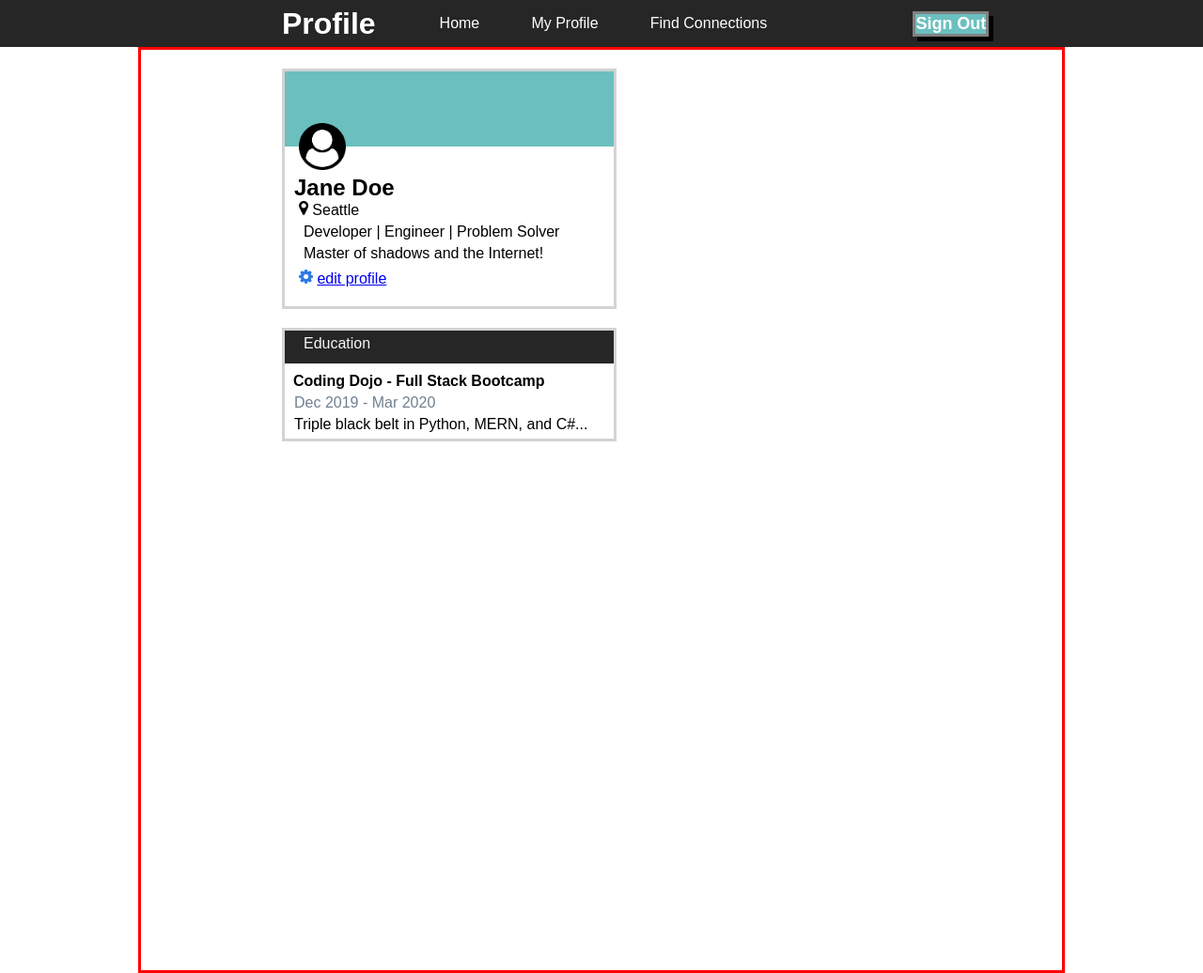
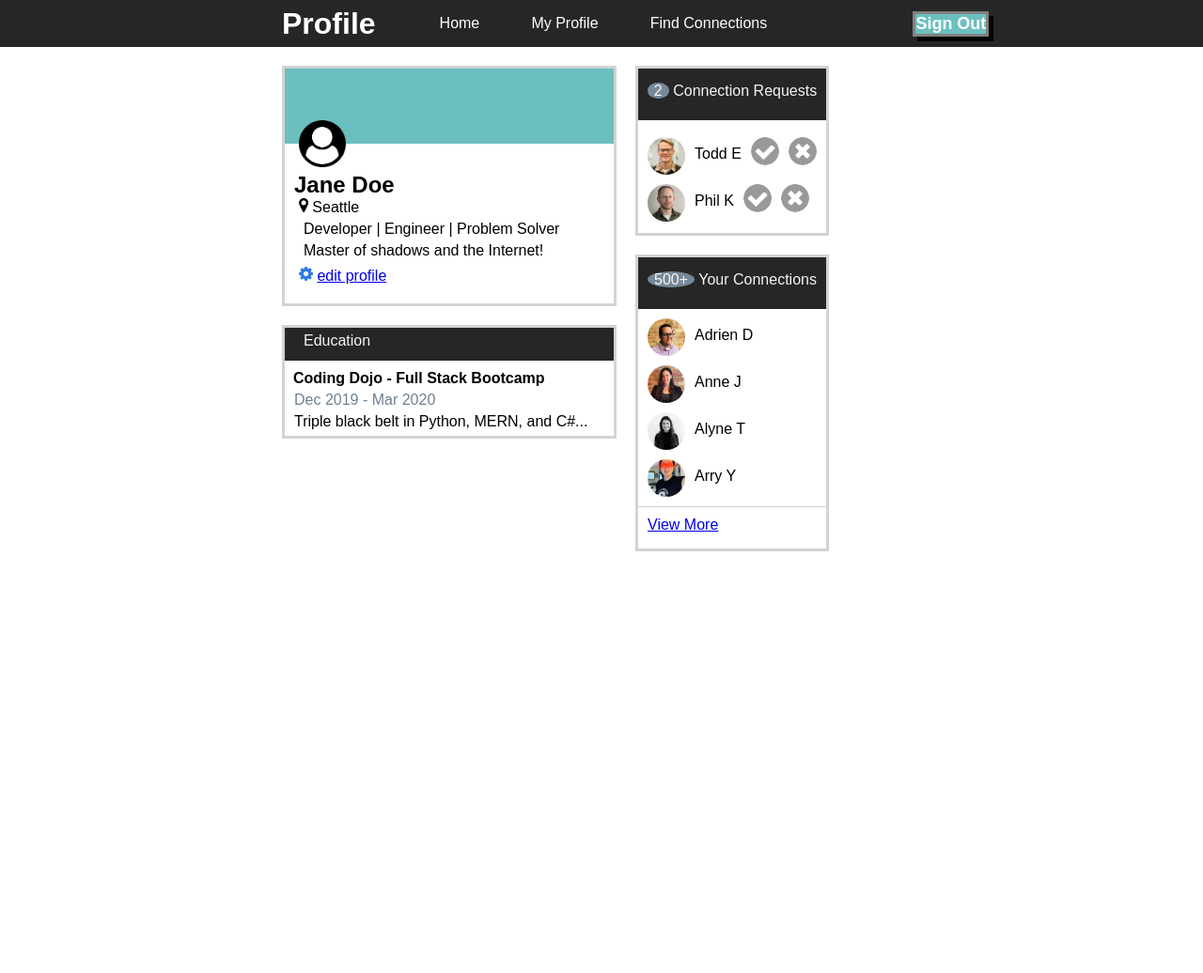
Before and after one commit to mgarcia1008/Profile, a plain HTML site: page index.html in a window 1280 px wide. Shown: the whole page at 94% size. Drawn offline with Linux system fonts and the light colour scheme.

Commit message:
Final Submission

```diff
--- a/index.html
+++ b/index.html
@@ -19,13 +19,12 @@
             <li><button class="btn">Sign Out</button></li>
         </ul>
     </div>
-
-<div class="container">
+    <div class="container">
         <div class="row">
             <div class="columnleft">
                 <div class="usercard">
                     <div class="userheader">
-                    <img src="imgs/icons/user-circle.png" alt="user" class="proimg">
+                        <img src="imgs/icons/user-circle.png" alt="user" class="proimg">
                     </div>
                     <div class="cardtext">
                         <h2>Jane Doe</h2>
@@ -33,7 +32,7 @@
                         Seattle
                         <p>Developer | Engineer | Problem Solver</p>
                         <p>Master of shadows and the Internet!</p>
-                        <img src="imgs\icons\gear.png" alt="gear" class="gear">
+                        <img src="imgs/icons/gear.png" alt="gear" class="gear">
                         <a href="#">edit profile</a>
                     </div>
                 </div>
@@ -48,41 +47,57 @@
                     </div>
                 </div>
             </div>
-            <!--<div class="columnright">
+            <div class="columnright">
                 <div class="connectionreq">
                     <div class="conreqheader">
                         <span>2</span> Connection Requests
                     </div>
-                    <div class="req">
-                        <span> class="reqleft">
-                            <img src="imgs/icons/todd-s.jpg" alt="Todd" class="conpic">
-                            <span>Todd E.</span>
-                        </span>
-                        <span>class="reqright">
-                            <img src="imgs/icons/accept-circle.png" alt="accept" class="conpic">
-                            <img src="imgs/icons/close-circle.png" alt="decline" class="conpic">
-                        </span>
+                        <div class="Todd">
+                        <img src="imgs/icons/todd-s.jpg" alt="todd" class="profilepic">
+                        <p class="todde"> Todd E</p>
+                        <img src="imgs/icons/accept-circle.png" alt="accept" class="acceptdecline">
+                        <img src="imgs/icons/close-circle.png" alt="decline" class="acceptdecline">
+                    </div>
+                    <div class="phil">
+                        <img src="imgs/icons/phil-s.jpg" alt="phil" class="profilepic">
+                        <p class="philk"> Phil K</p>
+                        <img src="imgs/icons/accept-circle.png" alt="accept" class="acceptdecline">
+                        <img src="imgs/icons/close-circle.png" alt="decline" class="acceptdecline">
                     </div>
                 </div>
-                <div class="yourconnections">
-                    <div class="yourconnheader">
+
+                <div class="yourconnectionsreq">
+                    <div class="conreqheader">
                         <span>500+</span> Your Connections
                     </div>
                     <div class="friends">
-                        <img src="imgs/icons/adrien-s.jpg" alt="adrien" class="conpic">
-                        Adrien D
-                        <img src="imgs/icons/anne-s.jpg" alt="anne" class="conpic">
-                        Anne J
-                        <img src="imgs/icons/alayne-s.jpg" alt="alayne" class="conpic">
-                        Alayne T
-                        <img src="imgs/icons/arry-s.jpg" alt="arry" class="conpic">
-                        Arry Y
+                       <div class="adriendd">
+                        <img src="imgs/icons/adrien-s.jpg" alt="adrien" class="profilepic">
+                        <p class="adriend">Adrien D</p>
                     </div>
+                    <div class="annej">
+                    <img src="imgs/icons/anne-s.jpg" alt="anne" class="profilepic">
+                    <p class="annej">Anne J</p>
+                </div>
+                <div class="alyne">
+                    <img src="imgs/icons/alayne-s.jpg" alt="alyne" class="profilepic">
+                    <p class="alyne"> Alyne T</p>
+                </div>
+                <div class="arry">
+                    <img src="imgs/icons/arry-s.jpg" alt="arry" class="profilepic">
+                    <p class="arry">Arry Y</p>
+                </div>
+                <div class="footer">
+                    <a href="#">View More</a>
+                </div>
+                    </div>
+
                 </div>
             </div>
+
         </div>
     </div>
-    </div>
+
 </body>
 
 </html>
--- a/style.css
+++ b/style.css
@@ -45,57 +45,59 @@ body {
     margin-left: 100px;
 }
 
-.container{
+.container {
     height: 980px;
     width: 980px;
     margin: 0 auto;
-    border: solid red;
+}
 
-
-}
-.row{
+.row {
     display: flex;
 }
 
-.usercard{
+.usercard {
     border: solid lightgrey;
     margin-top: 20px;
     height: 250px;
     width: 350px;
     margin-left: 150px;
 }
-.userheader{
+
+.userheader {
     width: 350px;
     height: 80px;
-    background-color: rgb(107,191,191);
+    background-color: rgb(107, 191, 191);
 }
 
-.proimg{
+.proimg {
     height: 50px;
+    width: 50px;
     padding-top: 55px;
     padding-left: 15px;
 }
-h2{
+
+h2 {
     margin-top: 25px;
 }
 
-.marker{
+.marker {
     height: 15px;
     margin-left: 5px;
 }
 
-.cardtext, p{
+.cardtext,
+p {
     padding-top: 5px;
     margin-left: 10px;
 }
 
-.gear{
+.gear {
     height: 15px;
     padding-top: 8px;
     padding-left: 5px;
 }
 
-.education{
+.education {
     height: 115px;
     width: 350px;
     border: solid lightgray;
@@ -103,74 +105,99 @@ h2{
     margin-left: 150px;
 }
 
-.eduheader{
-    background-color: rgb(38,38,38);
+.eduheader {
+    background-color: rgb(38, 38, 38);
     color: whitesmoke;
     height: 30px;
     padding-left: 20px;
     padding-top: 5px;
 }
 
-.graddate{
+.graddate {
     color: slategray;
+}
 
-}
-h4{
+h4 {
     padding-left: 9px;
     margin-top: 10px;
 }
 
-columnright{
+columnright {
     display: flex;
 }
-.connectionreq{
-    height: 200px;
+
+.connectionreq {
+    height: 175px;
     width: 200px;
     border: lightgray solid;
     margin-top: 20px;
+    margin-left: 20px;
 }
 
-
-.yourconnections{
-    height: 400px;
-    width: 200px;
-    border: lightgray solid;
-    margin-top: 20px;
-}
-
-.conreqheader{
-    background-color: rgb(38,38,38);
-    height: 50px;
+.conreqheader {
+    background-color: rgb(38, 38, 38);
+    height: 40px;
     width: 200px;
     text-align: center;
     color: whitesmoke;
     padding-top: 15px;
 }
 
-span{
-    border-radius: 30px;
+span {
+    border-radius: 50%;
     background-color: lightslategray;
     color: whitesmoke;
-    font-size: 14pt;
-
-.req{
-    display: flex;
+    height: 20px;
+    width: 20px;
+    padding-left: 7px;
+    padding-right: 7px;
 }
 
-.reqleft, reqright{
+.Todd {
     display: flex;
-}
-.conpic{
-    border-radius: 50%;
-    height: 30px;
-    margin: 10px;
+    margin-top: 8px;
+    align-items: center;
 }
 
+.profilepic {
+    height: 40px;
+    width: 40px;
+    border-radius: 50%;
+    margin-top: 10px;
+    margin-left: 10px;
+}
 
-.yourconnheader{
-    background-color: rgb(38,38,38);
-    height: 50px;
-    color: whitesmoke;
-    text-align: center;
-    padding-top: 20px;
+.acceptdecline {
+    height: 30px;
+    width: 30px;
+    border-radius: 50%;
+    margin-left: 10px;
 }
+
+.phil {
+    display: flex;
+    align-items: center;
+}
+
+.yourconnectionsreq {
+    height: 310px;
+    width: 200px;
+    border: lightgray solid;
+    margin-top: 20px;
+    margin-left: 20px;
+}
+
+.adriendd,
+.annej,
+.alyne,
+.arry {
+    display: flex;
+    align-items: center;
+}
+
+.footer {
+    border-top: 1px solid lightgray;
+    margin-top: 10px;
+    padding-left: 10px;
+    padding-top: 10px;
+}
```
